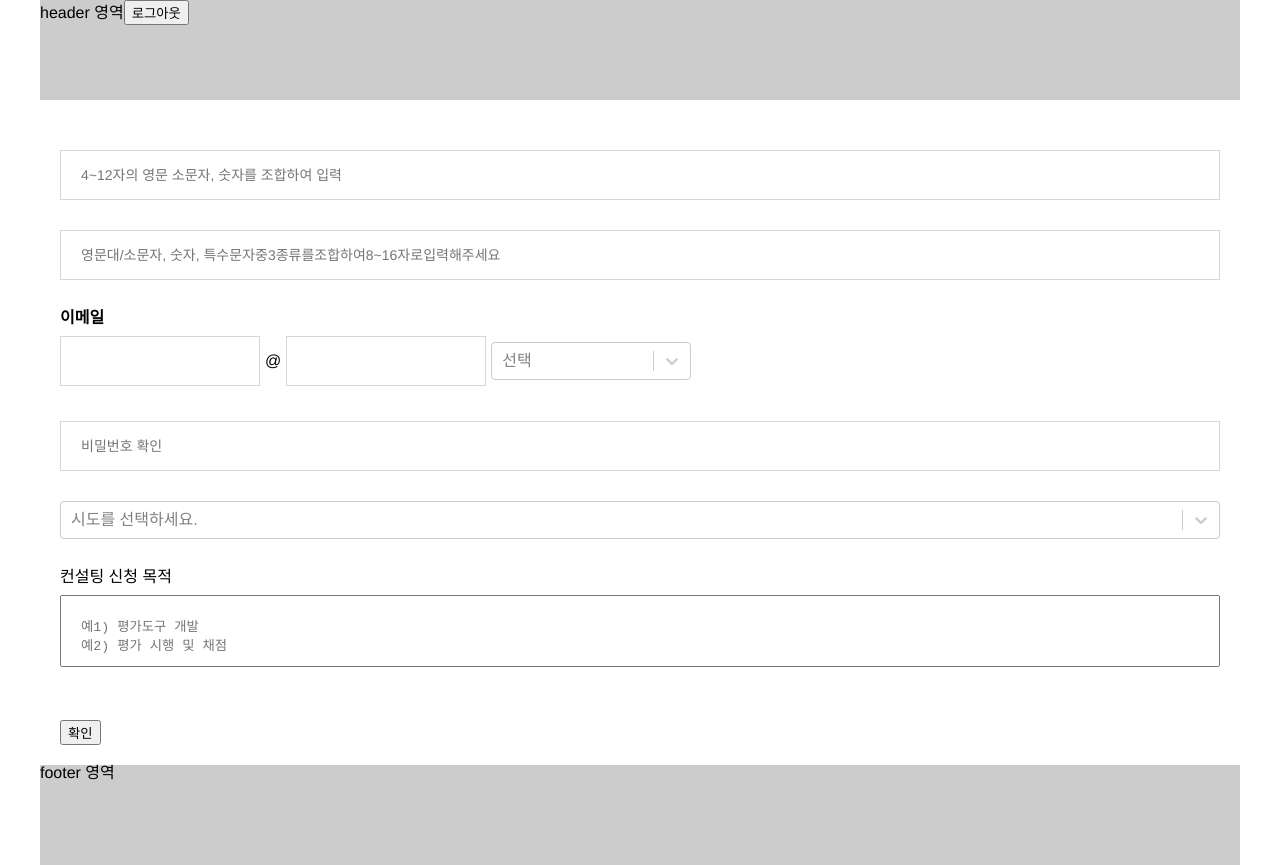
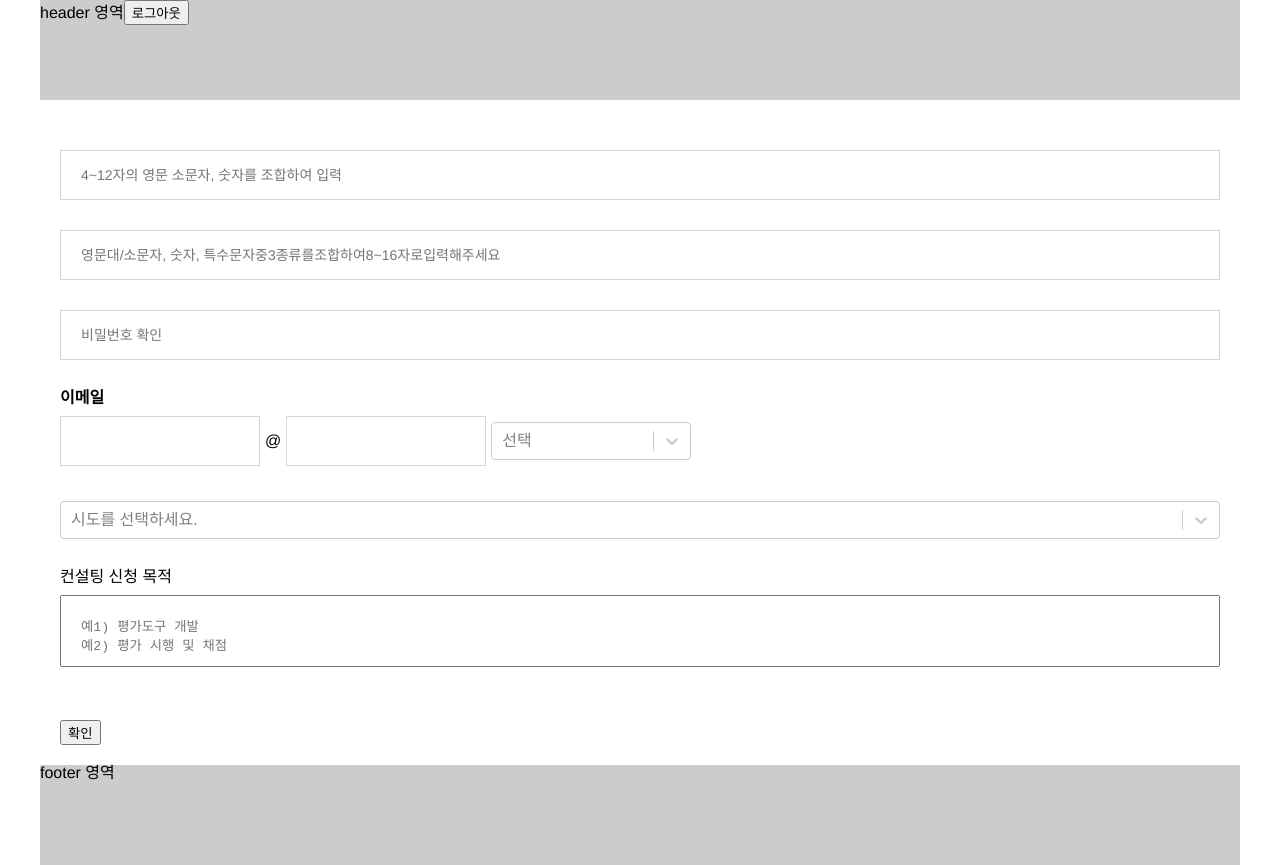
Before and after one commit to kyung-doo/kice, a React (Create React App) app: page /testform in a window 1280 px wide. Built offline with nearby package versions, Linux system fonts and the light colour scheme; sample sign-in values are in the browser's storage.

Commit message:
no message

```diff
--- a/src/pages/Testform.tsx
+++ b/src/pages/Testform.tsx
@@ -97,6 +97,16 @@ const Testform: FC = () => {
             </div>
 
             <div className="pb30">
+               <Textbox
+                  f
+                  type="password"
+                  placeholder="비밀번호 확인"
+                  {...register('confirmPassword')}
+                  error={errors.confirmPassword?.message}
+               />
+            </div>
+
+            <div className="pb30">
                <h1>이메일</h1>
                <div className="flex-align mt10">
                   <Textbox
@@ -127,16 +137,6 @@ const Testform: FC = () => {
                   />
                </div>
                <div className="mt5" style={{color: 'red'}}>{errors.email1?.message as string || errors.email2?.message as string}</div>
-            </div>
-
-            <div className="pb30">
-               <Textbox
-                  f
-                  type="password"
-                  placeholder="비밀번호 확인"
-                  {...register('confirmPassword')}
-                  error={errors.confirmPassword?.message}
-               />
             </div>
 
             <div className="pb30">
```
